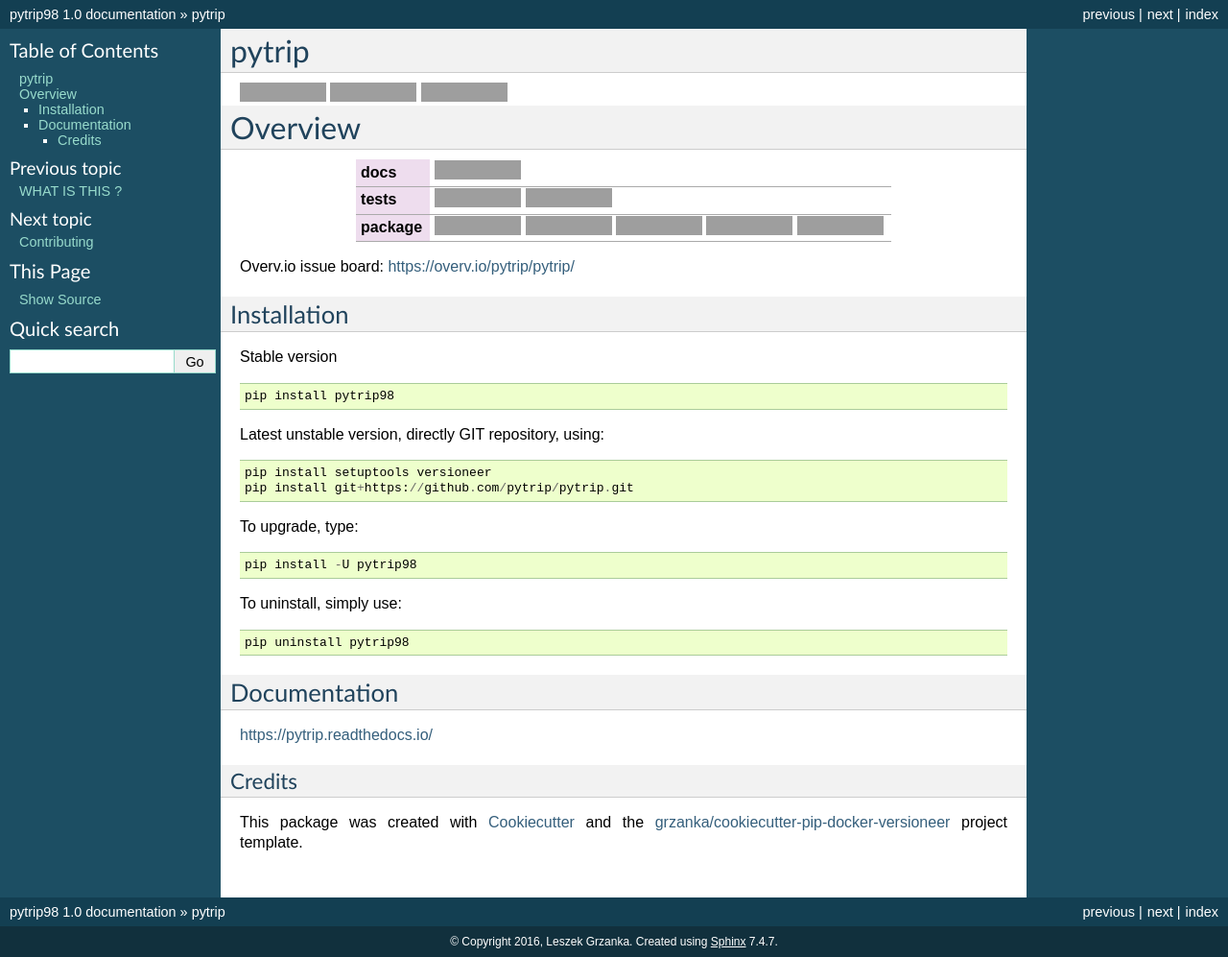
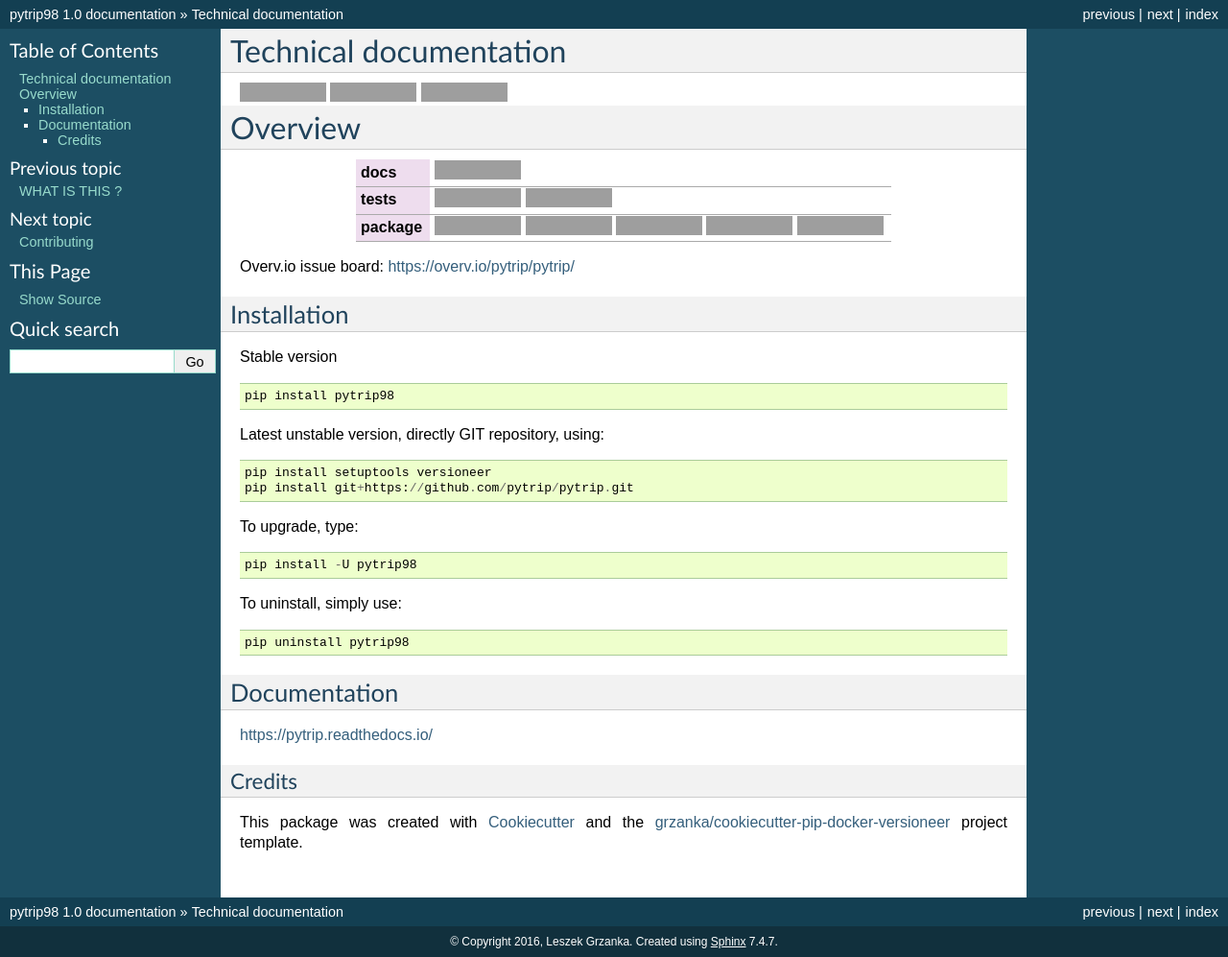
Before and after one commit to pytrip/pytrip, a Sphinx documentation site: the page built from docs/technical.rst, in a window 1280 px wide, cut to the strip 0-997 px from the top of the page. Shown: the whole strip at 96% size. Built offline with Sphinx 7.4.7, drawn with Linux system fonts in a browser that asks for light colours; grey boxes are pictures that could not be loaded.

Commit message:
Link to technical docs fixed

```diff
--- a/README.rst
+++ b/README.rst
@@ -53,4 +53,4 @@
 Full documentation can be found here:
 https://pytrip.readthedocs.io/
 
-If you would like to download the code and modify it, read first :doc:`docs/technical` documentation.
+If you would like to download the code and modify it, read first  :ref:`technical-label`.
--- a/docs/index.rst
+++ b/docs/index.rst
@@ -1,5 +1,5 @@
 Welcome to pytrip98's documentation!
-================================================================
+====================================
 
 Contents:
 
--- a/docs/technical.rst
+++ b/docs/technical.rst
@@ -1,6 +1,8 @@
-======
-pytrip
-======
+.. _technical-label:
+
+=======================
+Technical documentation
+=======================
 
 .. image:: https://img.shields.io/pypi/v/pytrip.svg
         :target: https://pypi.python.org/pypi/pytrip
```
